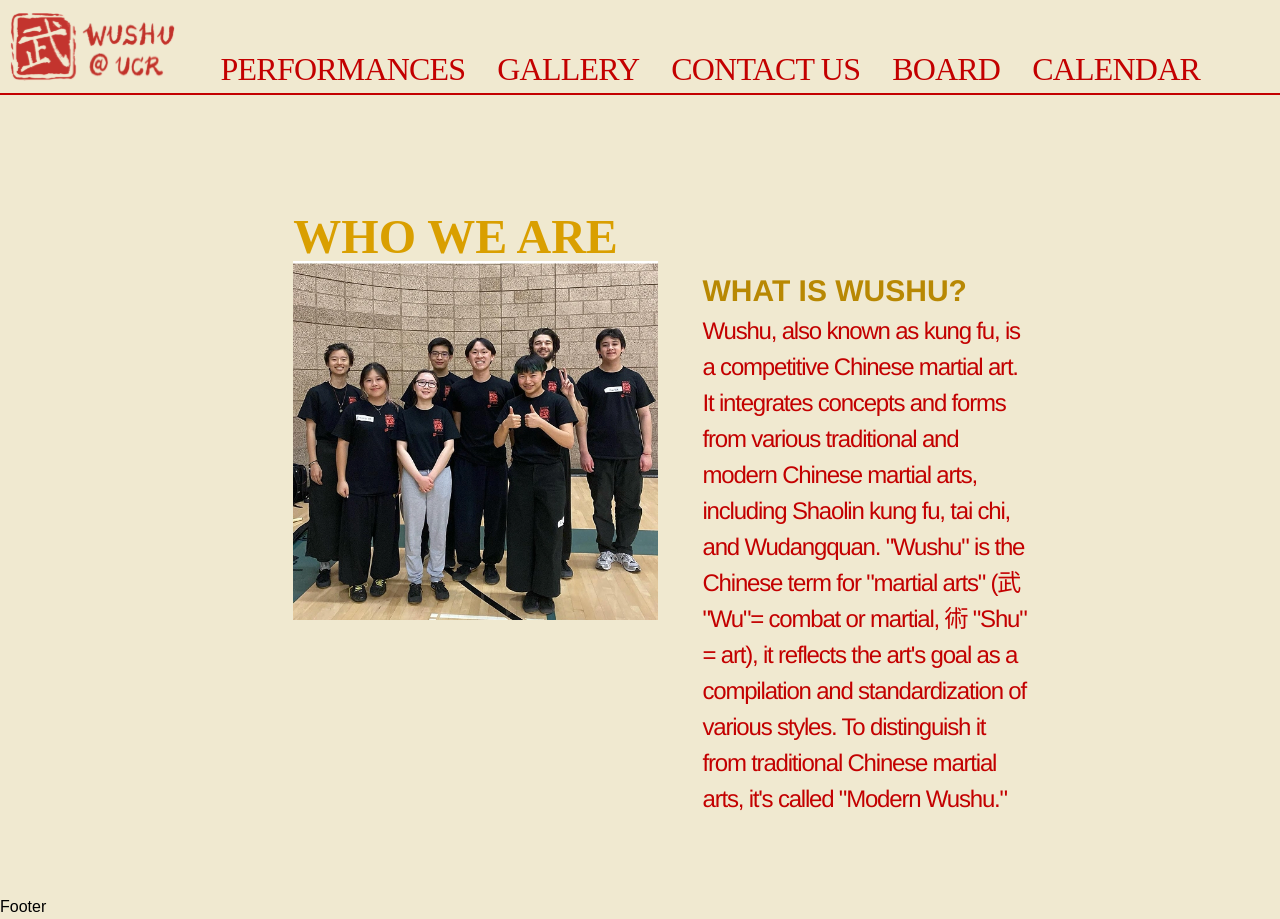
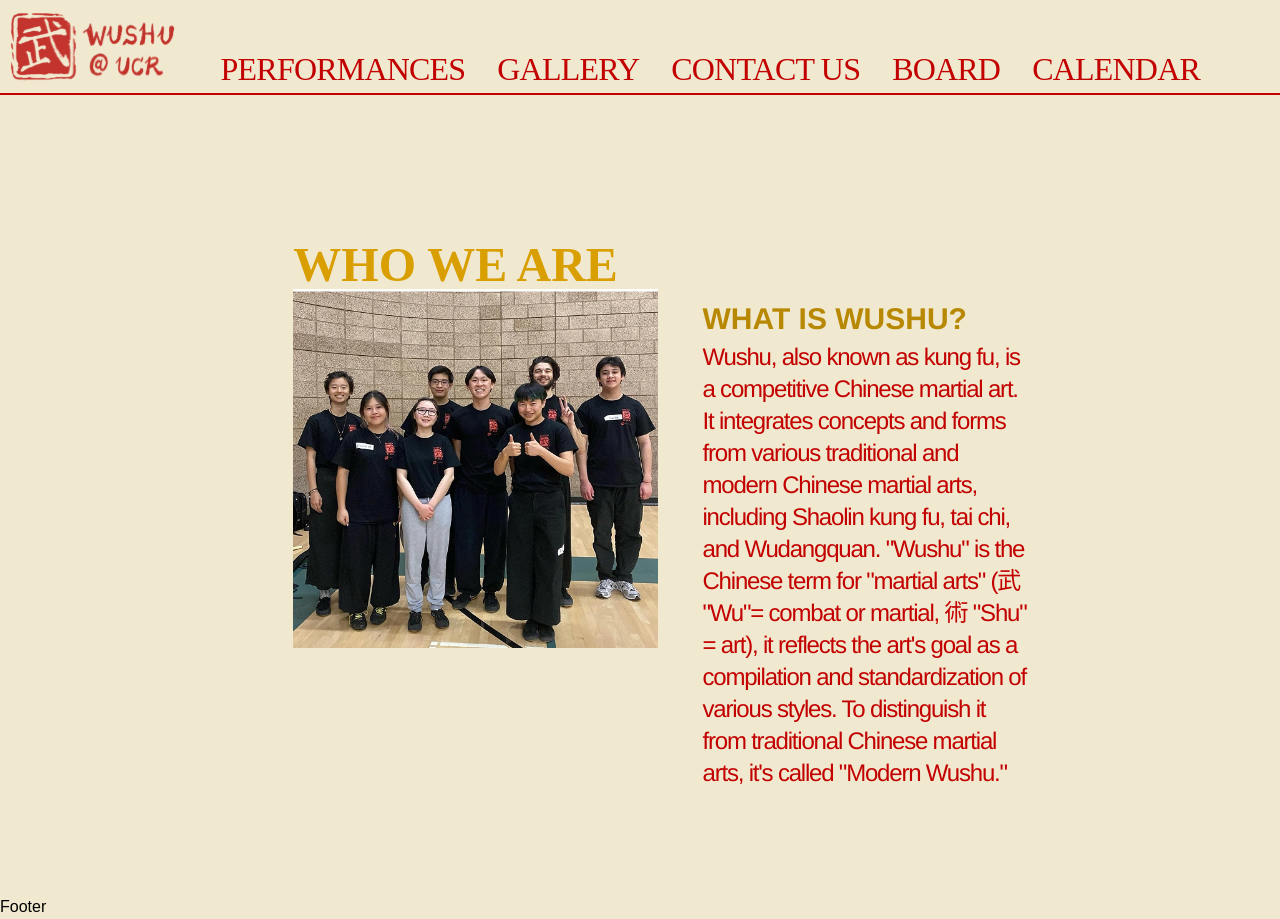
Before and after one commit to acm-ucr/wushu-website, a Next.js app: page / in a window 1280 px wide. Built offline with nearby package versions, Linux system fonts and the light colour scheme; a web font is replaced by a local one.

Commit message:
Trying to make default values for Who We Are

```diff
--- a/src/components/home/WhoWeAre.tsx
+++ b/src/components/home/WhoWeAre.tsx
@@ -21,7 +21,7 @@ const WhoWeAre = () => {
         <h2 className="text-wushu-gold-100 font-arimo pt-25 pb-1 text-3xl font-bold">
           WHAT IS WUSHU?
         </h2>
-        <h3 className="text-wushu-red-100 font-arimo text-[24px] font-[500] tracking-tighter">
+        <h3 className="text-wushu-red-100 font-arimo text-2xl tracking-tighter">
           Wushu, also known as kung fu, is a competitive Chinese martial art. It
           integrates concepts and forms from various traditional and modern
           Chinese martial arts, including Shaolin kung fu, tai chi, and
```
